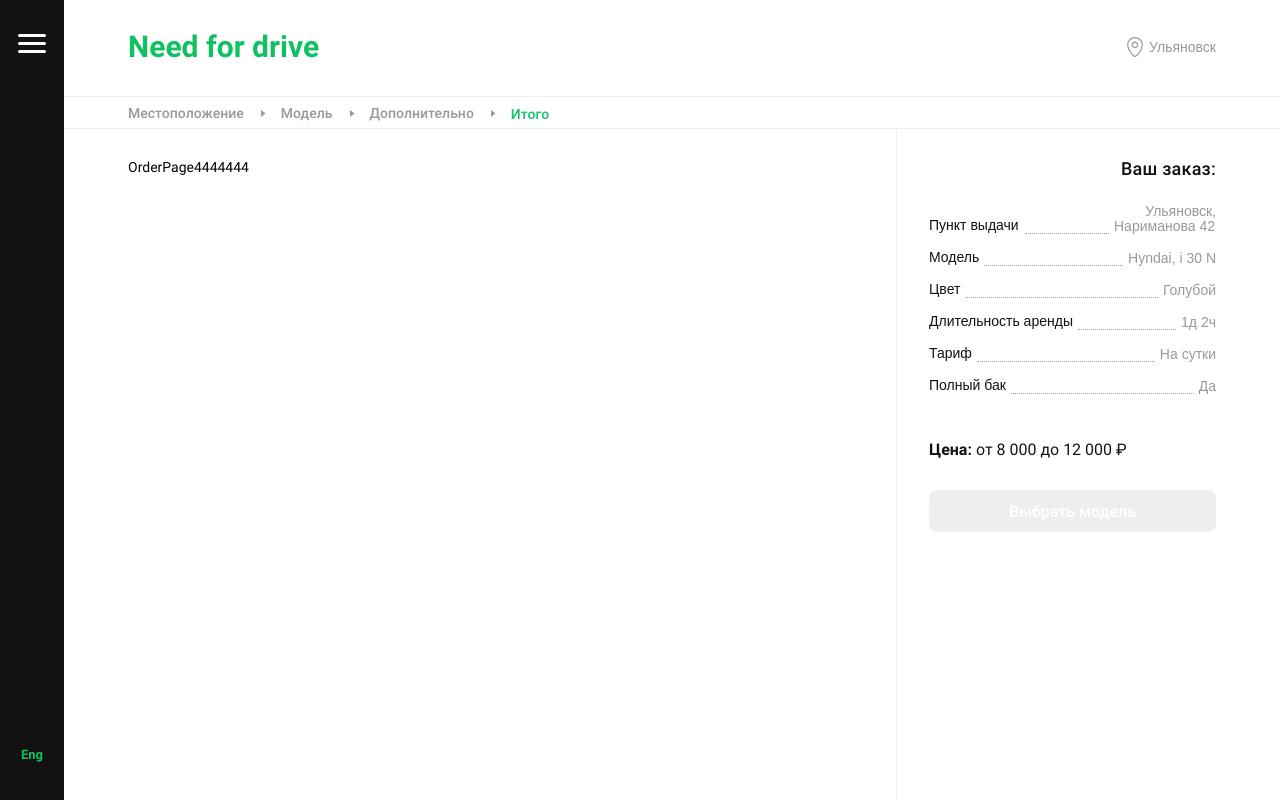
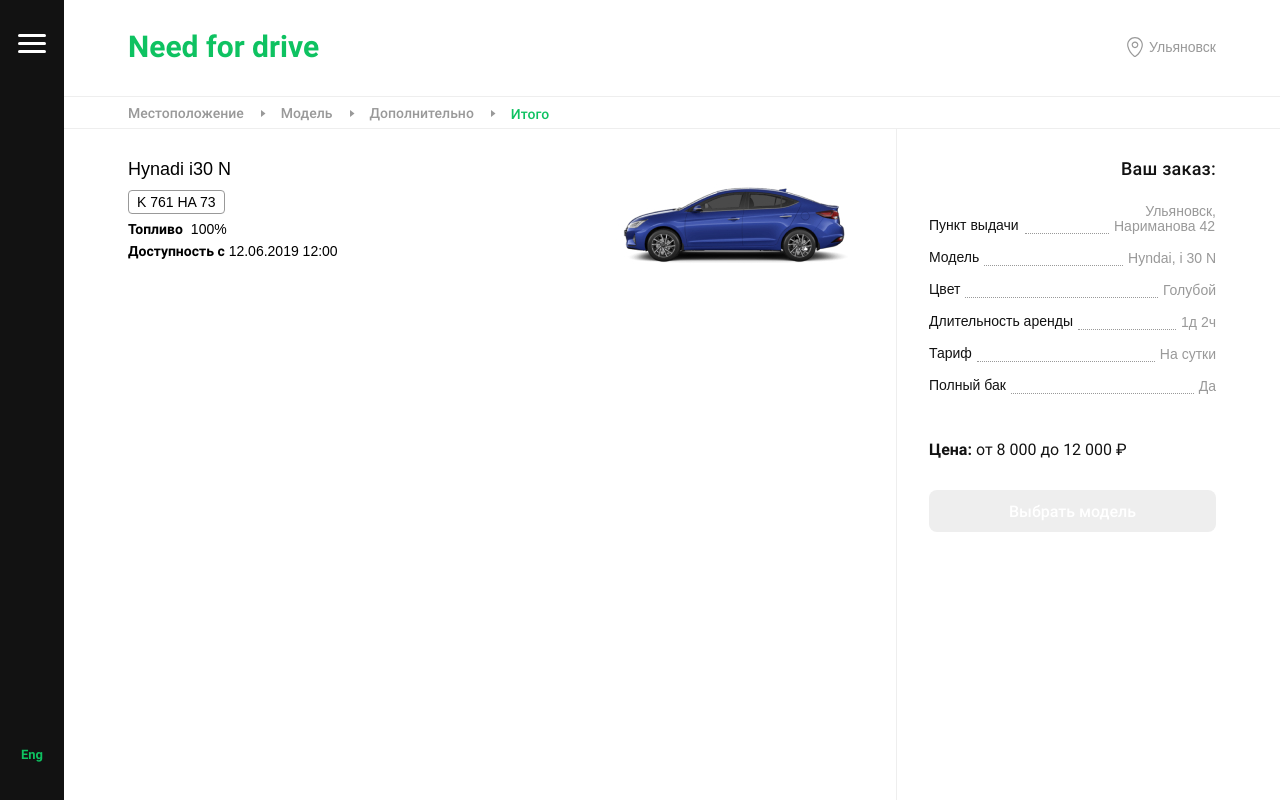
Before and after one commit to GerasimovArtemiy/need_for_drive, a React (Create React App) app: page /need_for_drive/order/step_4 in a window 1280 px wide. Built offline with nearby package versions, Linux system fonts and the light colour scheme.

Commit message:
V-05 complete

```diff
--- a/src/components/UI/MyRadioButton/MyRadioButton.scss
+++ b/src/components/UI/MyRadioButton/MyRadioButton.scss
@@ -12,7 +12,6 @@
     @media screen and (max-width: 370px) {
         margin-right: 7px;
     }
-
     &__label {
         color: $gray-dark;
         display: block;
--- a/src/pages/OrderPage4/OrderPage4.jsx
+++ b/src/pages/OrderPage4/OrderPage4.jsx
@@ -1,3 +1,25 @@
+import carTest from '../../assets/img/car-img.jpg';
+import './OrderPage4.scss';
+
 export default function OrderPage4() {
-    return <div>OrderPage4444444</div>;
+    return (
+        <div className="orderpage__step-4">
+            <div className="orderpage__step-4_container">
+                <div className="orderpage__step-4_content">
+                    <h1>Hynadi i30 N</h1>
+                    <div className="orderpage__step-4_license-plate">K 761 HA 73</div>
+                    <div className="orderpage__step-4_fuel">
+                        <span>Топливо</span>
+                        <span>100%</span>
+                    </div>
+                    <div className="orderpage__step-4_access-date">
+                        <span>Доступность с</span> <span>12.06.2019 12:00</span>
+                    </div>
+                </div>
+                <div className="orderpage__step-4_img-car">
+                    <img src={carTest} alt="img-car" />
+                </div>
+            </div>
+        </div>
+    );
 }
--- a/src/pages/OrderPage4/OrderPage4.scss
+++ b/src/pages/OrderPage4/OrderPage4.scss
@@ -0,0 +1,44 @@
+@import '../../assets/BasicColorsAndFonts.scss';
+
+.orderpage__step-4 {
+    &_container {
+        display: flex;
+        justify-content: space-between;
+        max-width: 736px;
+
+        @media screen and (max-width: 1023px) {
+            flex-direction: column;
+        }
+        @media screen and (max-width: 767px) {
+            margin: 0 16px;
+        }
+    }
+
+    &_content {
+        font-family: $regular;
+        & h1 {
+            font-size: 18px;
+            margin-bottom: 12px;
+        }
+    }
+    &_license-plate {
+        border: 1px solid $gray-dark;
+        border-radius: 4px;
+        display: inline-block;
+        padding: 4px 8px;
+        margin-bottom: 8px;
+    }
+    &_fuel {
+        margin-bottom: 8px;
+        & :first-child {
+            font-family: $bold;
+            margin-right: 8px;
+        }
+    }
+    &_access-date {
+        margin-bottom: 32px;
+        & :first-child {
+            font-family: $bold;
+        }
+    }
+}
```
Also changed, not shown: src/components/UI/MyModal/MyModal.jsx (added).
